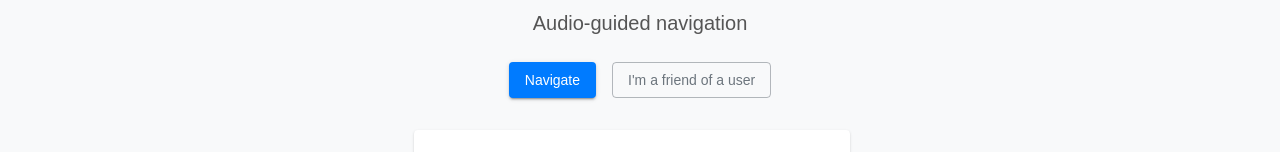
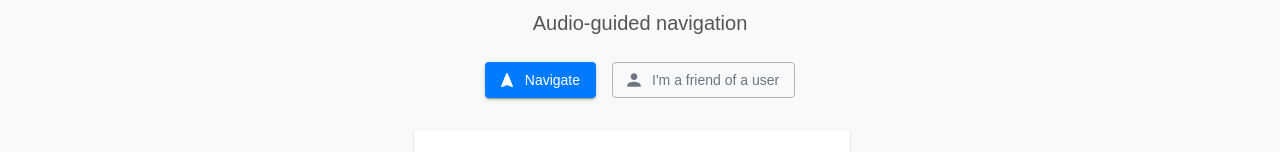
Before and after one commit to LukeWang2/PathTel, a React (Vite) app in the folder uncrash_GUI/: page / in a window 1280 px wide. Shown: the part 373-525 px from the top of the page. Built offline with nearby package versions, Linux system fonts and the light colour scheme.

Commit message:
buttons look better

```diff
--- a/uncrash_GUI/src/App.jsx
+++ b/uncrash_GUI/src/App.jsx
@@ -15,6 +15,8 @@ import { ThemeProvider, createTheme } from "@mui/material/styles";
 import { Routes, Route, useNavigate } from "react-router-dom";
 import GetStarted from "./friend";
 import Navigate from "./Navigate";
+import NavigationRoundedIcon from "@mui/icons-material/NavigationRounded";
+import PersonIcon from "@mui/icons-material/Person";
 
 
 const theme = createTheme({
@@ -91,11 +93,25 @@ function App() {
                 Audio-guided navigation
               </Typography>
 
-              {/* Action Buttons */}
-              <Box sx={{ display: "flex", gap: 2, marginTop: 2 }}>
+
+              <Box
+                sx={{
+                  display: "flex",
+                  gap: 2,
+                  marginTop: 2,
+                  "& .MuiButton-contained:hover": {
+                    backgroundColor: "#0056b3", // Darker shade of blue for the hover
+                  },
+                  "& .MuiButton-outlined:hover": {
+                    borderColor: "#0056b3", // Highlighted border on hover
+                    color: "#0056b3",
+                  },
+                }}
+              >
                 <Button
                   variant="contained"
                   color="primary"
+                  startIcon={<NavigationRoundedIcon />}
                   onClick={() => navigate("/Navigate")}
                 >
                   Navigate
@@ -103,11 +119,13 @@ function App() {
                 <Button
                   variant="outlined"
                   color="secondary"
+                  startIcon={<PersonIcon />}
                   onClick={() => navigate("/get-started")}
                 >
                   I'm a friend of a user
                 </Button>
               </Box>
+
 
               {/* Feature Highlights */}
               <Grid container spacing={2} justifyContent="center" marginTop={4}>
```
